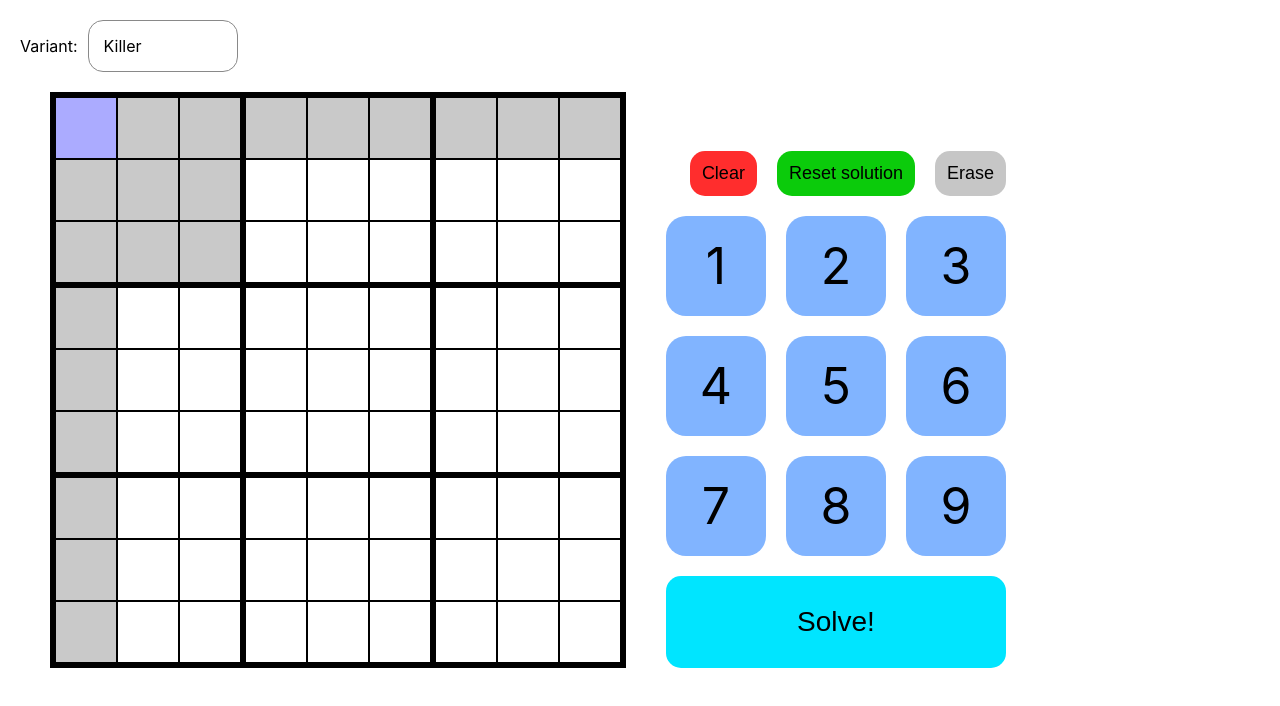
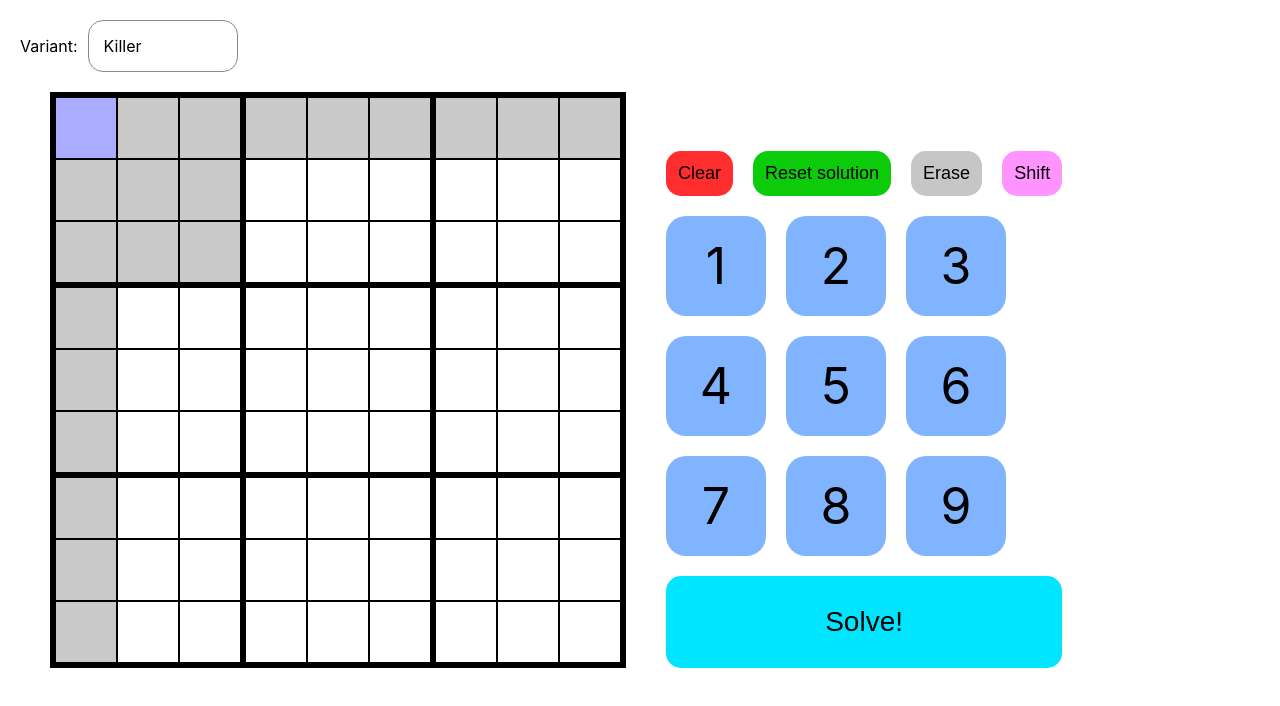
Before and after one commit to nknguyenhc/sudoku-solver, a React (Create React App) app in the folder frontend/: page /killer in a window 1280 px wide. Shown: the top 706 px of the page. Built offline with nearby package versions, Linux system fonts and the light colour scheme.

Commit message:
Add shift button & fix shift state

```diff
--- a/frontend/src/App.scss
+++ b/frontend/src/App.scss
@@ -15,5 +15,6 @@
 @import './components/input-group/input-group.scss';
 @import './components/number-input/number-input.scss';
 @import './components/reset-button/reset-button.scss';
+@import './components/shift-button/shift-button.scss';
 @import './components/solve-button/solve-button.scss';
 @import './components/variant-selector/variant-selector.scss';
--- a/frontend/src/app-context.tsx
+++ b/frontend/src/app-context.tsx
@@ -82,6 +82,9 @@ const useAppStates = (): AppContextType => {
   const { pathname } = useLocation();
 
   const setNumber = useCallback((value: number | undefined) => {
+    if (shiftState !== ShiftStateType.NORMAL) {
+      return;
+    }
     setNumbers(numbers => {
       const newNumbers = numbers.map(row => [...row]);
       newNumbers[highlightCell.i][highlightCell.j] = value;
@@ -92,7 +95,7 @@ const useAppStates = (): AppContextType => {
       newManuallySet[highlightCell.i][highlightCell.j] = value !== undefined;
       return newManuallySet;
     });
-  }, [highlightCell]);
+  }, [highlightCell, shiftState]);
 
   const getNumber = useCallback((i: number, j: number) => numbers[i][j], [numbers]);
 
--- a/frontend/src/components/board/board.scss
+++ b/frontend/src/components/board/board.scss
@@ -2,6 +2,7 @@
   border: 3px black solid;
   width: fit-content;
   position: relative;
+  height: fit-content;
 
   &-row {
     display: flex;
--- a/frontend/src/components/controls/controls.scss
+++ b/frontend/src/components/controls/controls.scss
@@ -10,5 +10,6 @@
     flex-direction: row;
     gap: 20px;
     justify-content: flex-end;
+    flex-wrap: wrap-reverse;
   }
 }
--- a/frontend/src/components/controls/controls.tsx
+++ b/frontend/src/components/controls/controls.tsx
@@ -1,16 +1,21 @@
+import { useLocation } from "react-router-dom";
 import ClearButton from "../clear-button/clear-button";
 import EraseButton from "../erase-button/erase-button";
 import InputGroup from "../input-group/input-group";
 import ResetButton from "../reset-button/reset-button";
 import SolveButton from "../solve-button/solve-button";
+import ShiftButton from "../shift-button/shift-button";
 
 const Controls = (): JSX.Element => {
+  const { pathname } = useLocation();
+
   return (
     <div className="controls">
       <div className="controls-buttons">
         <ClearButton />
         <ResetButton />
         <EraseButton />
+        {pathname === '/killer' && <ShiftButton />}
       </div>
       <InputGroup />
       <SolveButton />
--- /dev/null
+++ b/frontend/src/components/shift-button/shift-button.scss
@@ -0,0 +1,12 @@
+.shift-button {
+  background-color: rgb(255, 147, 255);
+  padding: 12px;
+  font-size: 18px;
+  cursor: pointer;
+  border: none;
+  border-radius: 15px;
+
+  &:hover {
+    background-color: rgb(255, 72, 255);
+  }
+}
--- /dev/null
+++ b/frontend/src/components/shift-button/shift-button.tsx
@@ -0,0 +1,11 @@
+import { useAppContext } from "../../app-context";
+
+const ShiftButton = (): JSX.Element => {
+  const { switchHoldingShift } = useAppContext();
+
+  return (
+    <button className="shift-button" onClick={switchHoldingShift}>Shift</button>
+  );
+};
+
+export default ShiftButton;
```
